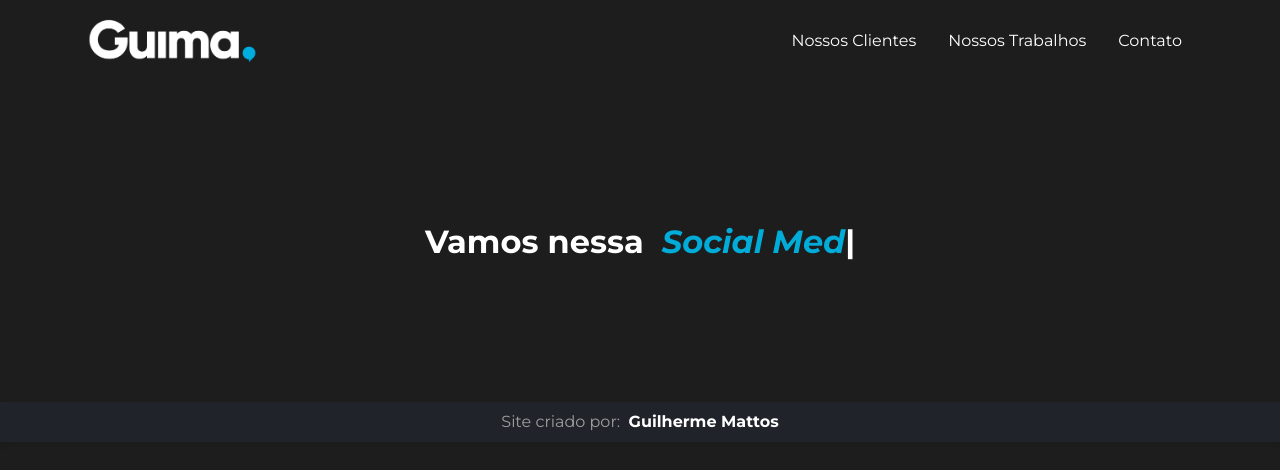
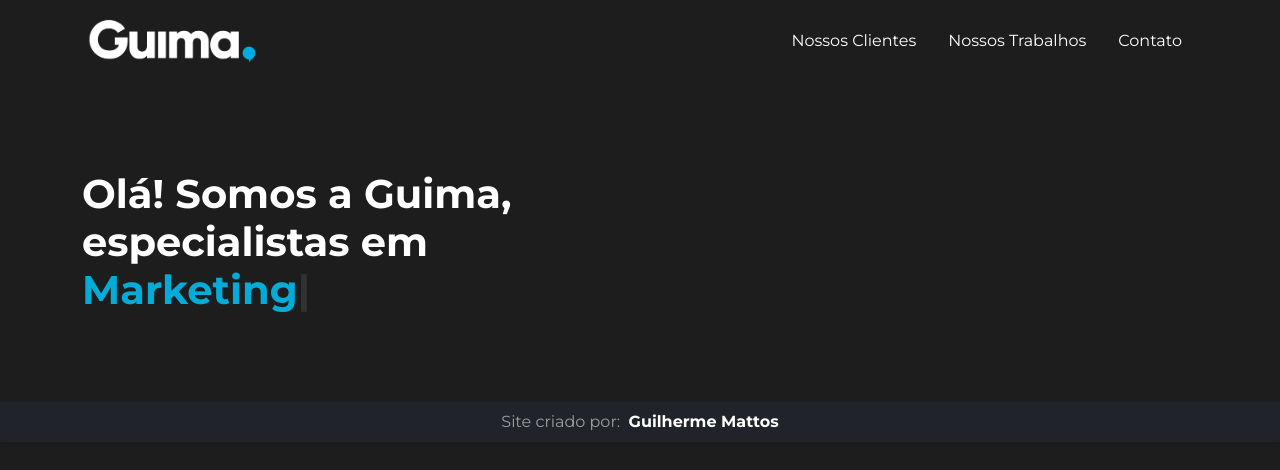
Before and after one commit to guimattos91/guima, a React (Vite) app: page / in a window 1280 px wide. Shown: the top 470 px of the page. Built offline with nearby package versions, Linux system fonts and the light colour scheme.

Commit message:
Designing Main Banner

```diff
--- a/src/components/SectionMainBanner/index.tsx
+++ b/src/components/SectionMainBanner/index.tsx
@@ -1,15 +1,16 @@
 import React, { memo, useEffect } from 'react'
 
+import { Col, Container, Row } from 'react-bootstrap'
 import Typed from 'typed.js'
 
-import { H2Styled, SectionStyled, SpanTitle } from './style'
+import { H1Styled, SectionStyled, SpanTitle } from './style'
 
 const SectionMainBanner: React.FC = () => {
   const el = React.useRef(null)
 
   useEffect(() => {
     const typed = new Typed(el.current, {
-      strings: ['<i>Desenvolver</i>', '<i>Social Media</i>'],
+      strings: ['Desenvolvimento', 'Mídias Sociais', 'Design', 'Marketing'],
       typeSpeed: 50,
       loop: true,
     })
@@ -20,10 +21,18 @@
 
   return (
     <SectionStyled>
-      <H2Styled>
-        Vamos nessa &nbsp;
-        <SpanTitle ref={el} />
-      </H2Styled>
+      <Container>
+        <Row>
+          <Col xs={12} md={6}>
+            <H1Styled>
+              Olá! Somos a Guima, especialistas em&nbsp;
+              <div>
+                <SpanTitle ref={el} />
+              </div>
+            </H1Styled>
+          </Col>
+        </Row>
+      </Container>
     </SectionStyled>
   )
 }
--- a/src/components/SectionMainBanner/style.ts
+++ b/src/components/SectionMainBanner/style.ts
@@ -6,25 +6,28 @@
   box-shadow: rgb(0 0 0 / 10%) 0px 3px 5px;
   color: rgb(158, 158, 158);
 `
-
 export const SpanTitle = styled.span`
   color: #02acd9;
 `
-
-export const H2Styled = styled.h2`
+export const H1Styled = styled.h1`
   display: flex;
+  flex-direction: column;
   padding: 0;
   margin: 0;
   color: white;
   font-weight: 700;
-  text-align: center;
+
+  @media (max-width: 767px) {
+    text-align: center;
+  }
 `
-
 export const SectionStyled = styled.section`
   display: flex;
+  flex-direction: column;
   justify-content: center;
   align-items: center;
   min-height: 40vh;
+  width: 100%;
 `
 export const LinkStyled = styled(Link)`
   text-decoration: none;
```
